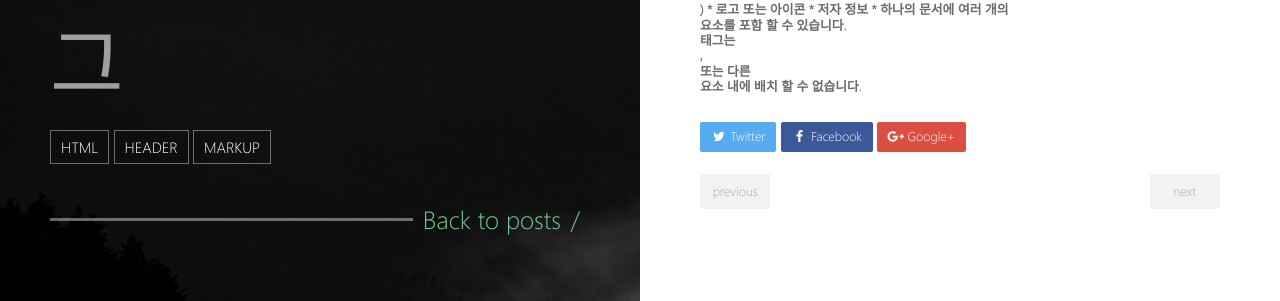
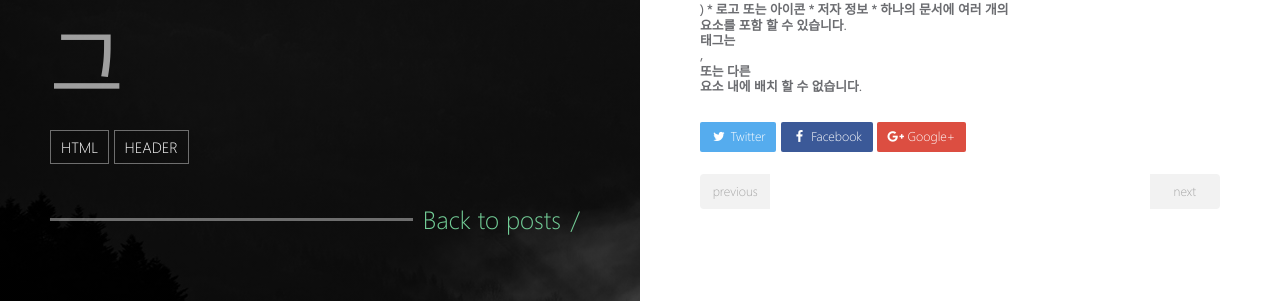
Before and after one commit to yubobae/yubobae.github.com, a Jekyll site: the page built from _posts/html/2018-09-02-header.md, in a window 1280 px wide. Shown: the part 596-897 px from the top of the page. Built offline with Jekyll 4.4.1, drawn with Linux system fonts in a browser that asks for light colours.

Commit message:
Update 2018-09-02-header.md

```diff
--- a/_posts/html/2018-09-02-header.md
+++ b/_posts/html/2018-09-02-header.md
@@ -5,7 +5,7 @@ excerpt: ""
 tags:
   - HTML
   - header
-  - markup
+  -
 ---
 
 ### HTML Tag : `<header>` 태그
```
